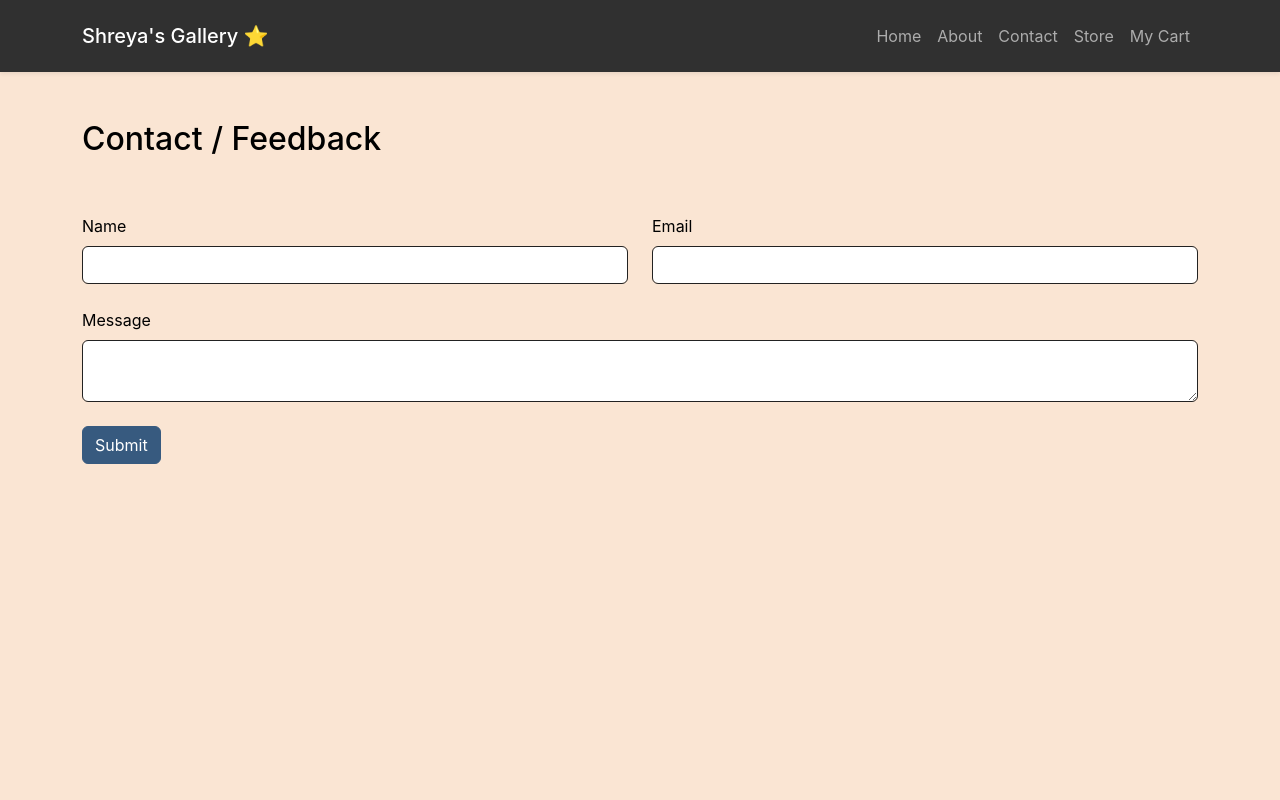
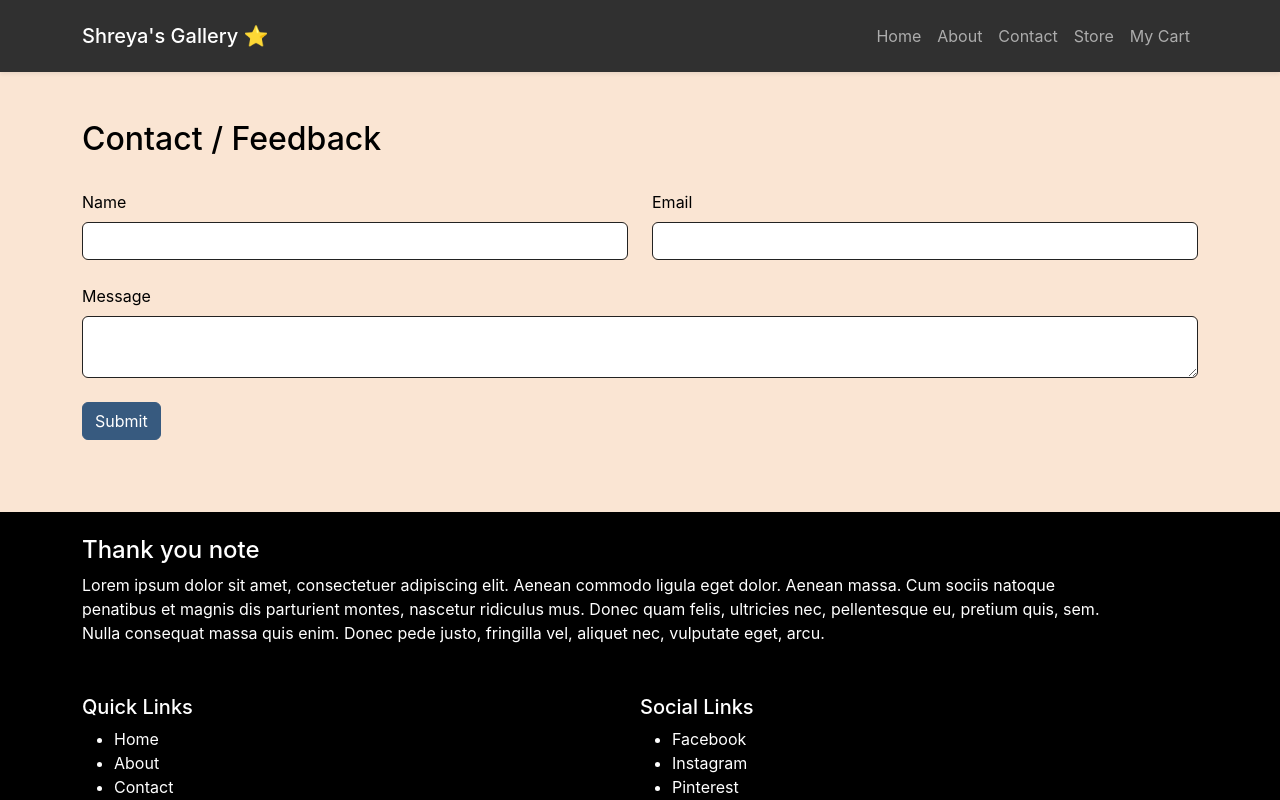
Before and after one commit to iamvkm/shreya-gallery, a React (Create React App) app: page /contact in a window 1280 px wide. Shown: the top 800 px of the page. Built offline with nearby package versions, Linux system fonts and the light colour scheme.

Commit message:
css fixes

```diff
--- a/src/components/Contact/ContactPage.js
+++ b/src/components/Contact/ContactPage.js
@@ -2,32 +2,31 @@ import React from 'react'
 import Fade from 'react-reveal/Fade'
 import './contact-page.css'
 
-import { ToastContainer, toast } from 'react-toastify';
-import 'react-toastify/dist/ReactToastify.min.css';
+// import { ToastContainer, toast } from 'react-toastify';
+// import 'react-toastify/dist/ReactToastify.min.css';
 
 function ContactPage() {
 
-    const showToast = () => {
-        return (
-            toast.dark('Message sent!', {
-                position: "top-center",
-                autoClose: 5000,
-                hideProgressBar: false,
-                closeOnClick: true,
-                pauseOnHover: true,
-                draggable: true,
-                progress: undefined,
-            })
-        )
-    }
+    // const showToast = () => {
+    //     return (
+    //         toast.dark('Message sent!', {
+    //             position: "top-center",
+    //             autoClose: 5000,
+    //             hideProgressBar: false,
+    //             closeOnClick: true,
+    //             pauseOnHover: true,
+    //             draggable: true,
+    //             progress: undefined,
+    //         })
+    //     )
+    // }
 
     return (
         <Fade>
-            <div className="contact-page">
+            <div className="contact-page my-5">
                 <div className="container">
-                    <ToastContainer />
-                    <h3 className="mt-5">Contact / Feedback</h3>
-                    <form className="py-5" name="contact" method="POST" data-netlify="true" action={showToast}>
+                    <h3>Contact / Feedback</h3>
+                    <form className="py-4" name="contact" method="POST" data-netlify="true">
                         <div className="row">
                             <div className="col-md-6 col-sm-12">
                                 <div class="form-outline mb-4">
--- a/src/components/Contact/contact-page.css
+++ b/src/components/Contact/contact-page.css
@@ -1,4 +1,3 @@
 .contact-page {
   color: black;
-  height: 100vh;
 }
```
